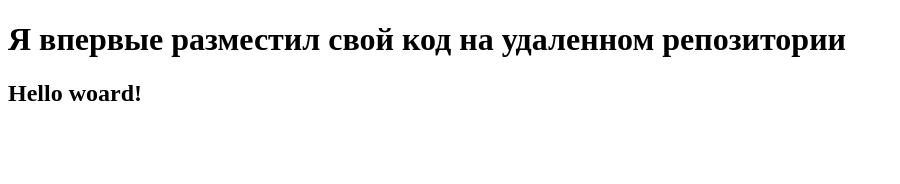
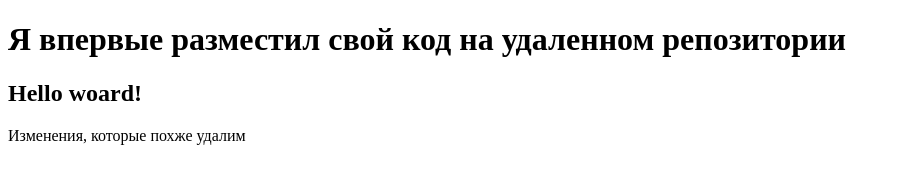
Before and after one commit to Xanixsl/kod-mem, a plain HTML site: page index.html in a window 1280 px wide. Shown: the whole page, without its empty margins (0-900 px from the left). Drawn offline with Linux system fonts and the light colour scheme.

Commit message:
wrong changes

```diff
--- a/index.html
+++ b/index.html
@@ -8,5 +8,6 @@
 <body>
     <h1>Я впервые разместил свой код на удаленном репозитории</h1>
     <h2>Hello woard!</h2>
+    <p>Изменения, которые похже удалим</p>
 </body>
 </html>
```
